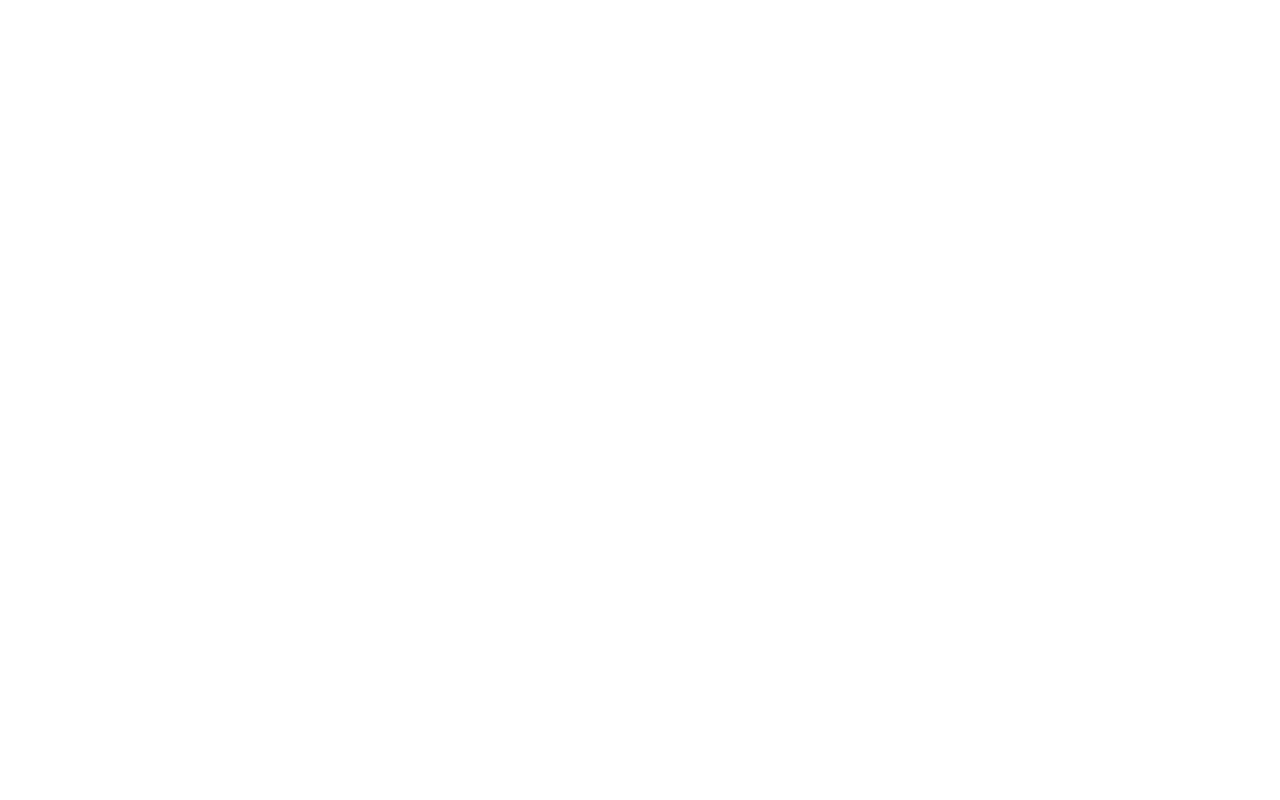
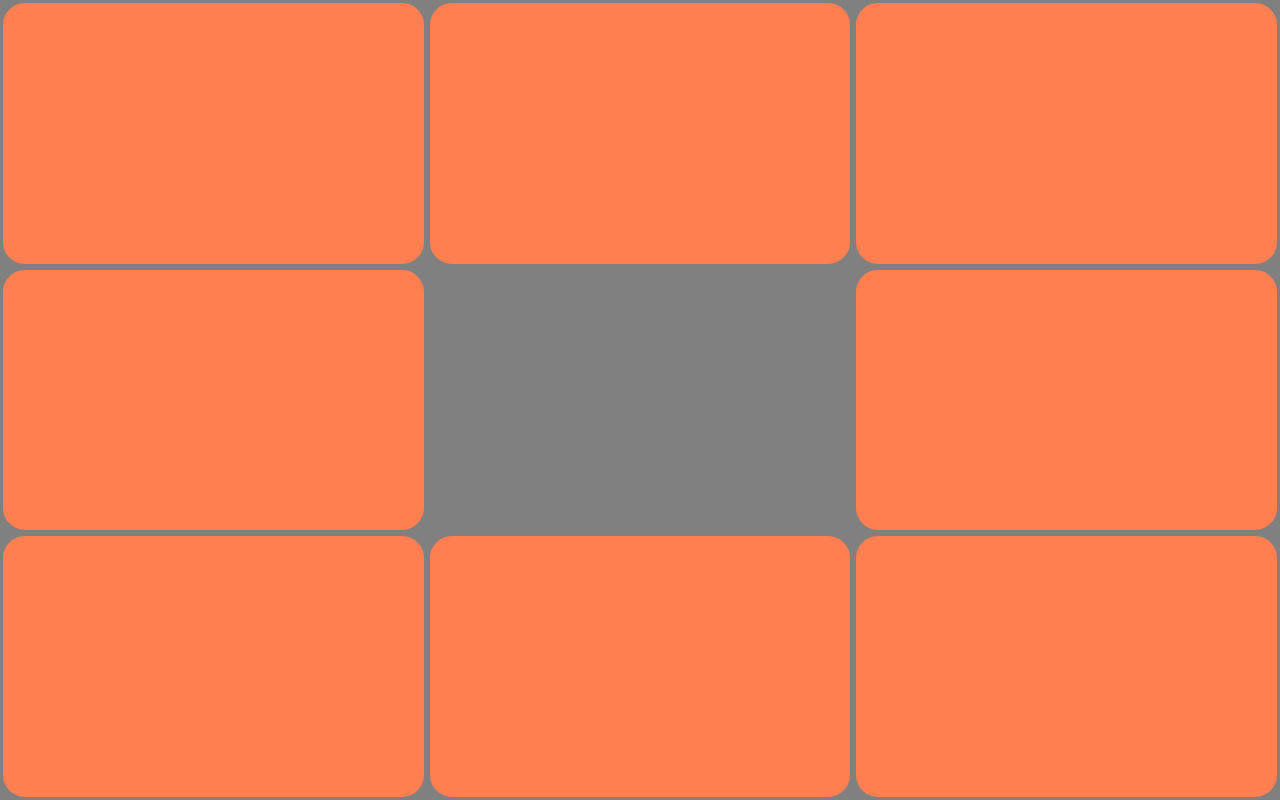
Before and after one commit to hs-furtwangen/kreko-counter-pads, a website: page index.html in a window 1280 px wide. Drawn offline with Linux system fonts and the light colour scheme.

Commit message:
also recovered styles

```diff
--- a/styles.css
+++ b/styles.css
@@ -1,57 +1,70 @@
 body {
-  margin: 20px;
+  position: fixed;
+  box-sizing: border-box;
+  width: 100%;
+  height: 100%;
+  overflow: hidden;
+  padding: 10%;
+  margin: 0;
   font-family: Helvetica, sans-serif;
   font-size: 1em;
   line-height: 1.3em;
+  background-color: gray;
 }
 
-h1 {
-  position: sticky;
-  left: 0;
-  top: 0;
-  padding: 0.67em 0;
-  font-size: 1.5em;
-  background-color: rgba(255, 255, 255, 0.8);
+.pad, .no-pad {
+  position: absolute;
+  box-sizing: border-box;
+  width: 33.333%;
+  height: 33.333%;
+  border-style: solid;
+  border-width: 1%;
+  border-color: gray;
+  border-radius: 25px;
+  color: white;
+  text-align: center;
 }
 
-p {
-  margin-block-start: 0.4em;
-  margin-block-end: 0.4em;
-  margin-inline-start: 0;
-  margin-inline-end: 0;
+.counter {
+  position: absolute;
+  top: 50%;
+  width: 100%;
+  margin-top: -28px;
+  line-height: 64px;
+  font-size: 48px;
+  font-weight: bold;
+  text-align: center;
+  pointer-events: none;
 }
 
-div {
-  margin: 0.25em 1em;
+.pad {
+  background-color: coral;
 }
 
-#text-field {
-  position: sticky;
-  left: 0;
-  bottom: 20px;
-  width: 97%;
-  padding: 5px;
-  border-style: solid;
-  border-color: #555;
-  border-width: 1px;
-  box-shadow: none;
-  outline: none;
-  font-size: 1em;
+.pad.active {
+  background-color: white;
 }
 
-#text-field::placeholder {
-  color: #ccc;
+.left {
+  left: 0;
 }
 
-td {
-  vertical-align: top;
+.center {
+  left: 33.333%;
 }
 
-td.col-0 {
-  white-space: nowrap;
-  text-align: right;
+.right {
+  left: 66.666%;
 }
 
-tr.self {
-  color: blue;
+.top {
+  top: 0;
 }
+
+.middle {
+  top: 33.333%;
+}
+
+.bottom {
+  top: 66.666%;
+}
```
